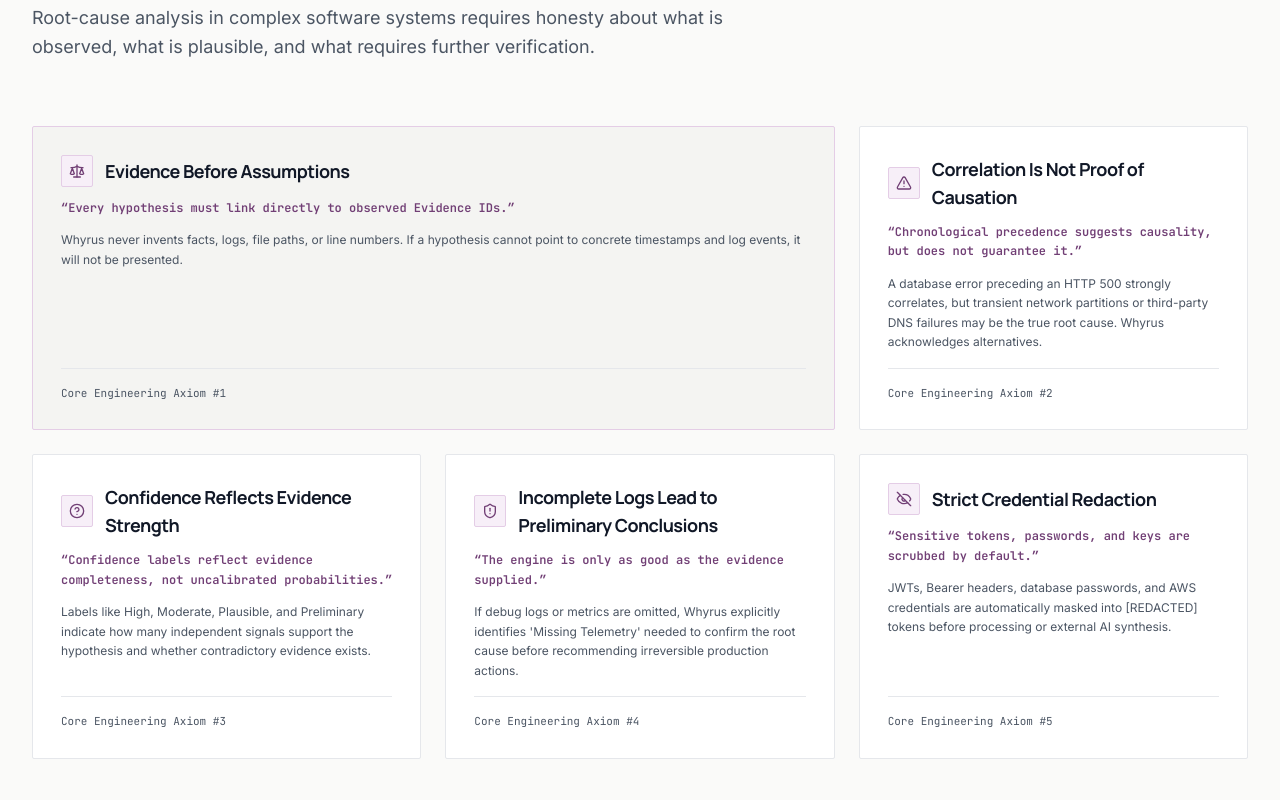
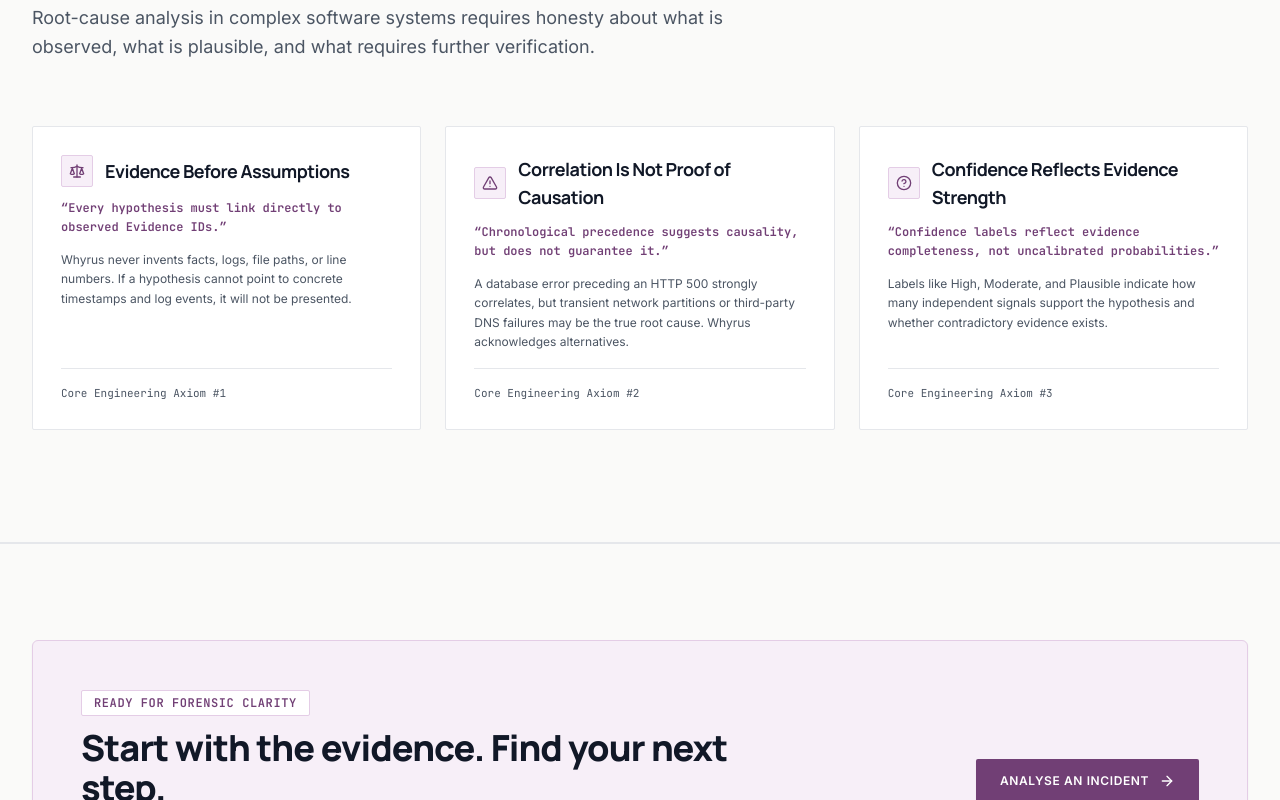
Before and after one commit to bhavya-cse/whyrus, a React (Vite) app in the folder frontend/: page / in a window 1280 px wide. Shown: the part 5600-6400 px from the top of the page. Built offline with nearby package versions, Linux system fonts and the light colour scheme; no server answers.

Commit message:
content: refine evidence and transparency principles

```diff
--- a/frontend/src/components/TrustAndEthics.jsx
+++ b/frontend/src/components/TrustAndEthics.jsx
@@ -1,9 +1,7 @@
 
 import React from 'react';
 import {
-  ShieldAlert,
   HelpCircle,
-  EyeOff,
   Scale,
   AlertTriangle,
 } from 'lucide-react';
@@ -32,22 +30,7 @@
       statement:
         'Confidence labels reflect evidence completeness, not uncalibrated probabilities.',
       description:
-        'Labels like High, Moderate, Plausible, and Preliminary indicate how many independent signals support the hypothesis and whether contradictory evidence exists.',
-    },
-    {
-      title: 'Incomplete Logs Lead to Preliminary Conclusions',
-      icon: ShieldAlert,
-      statement: 'The engine is only as good as the evidence supplied.',
-      description:
-        "If debug logs or metrics are omitted, Whyrus explicitly identifies 'Missing Telemetry' needed to confirm the root cause before recommending irreversible production actions.",
-    },
-    {
-      title: 'Strict Credential Redaction',
-      icon: EyeOff,
-      statement:
-        'Sensitive tokens, passwords, and keys are scrubbed by default.',
-      description:
-        'JWTs, Bearer headers, database passwords, and AWS credentials are automatically masked into [REDACTED] tokens before processing or external AI synthesis.',
+        'Labels like High, Moderate, and Plausible indicate how many independent signals support the hypothesis and whether contradictory evidence exists.',
     },
   ];
 
@@ -97,21 +80,14 @@
         <div className="grid grid-cols-1 md:grid-cols-2 lg:grid-cols-3 gap-6">
           {principles.map((principle, idx) => {
             const Icon = principle.icon;
-            const isFeatured = idx === 0;
 
             return (
               <div
                 key={principle.title}
-                className={`p-7 rounded-xs border transition-all duration-200 flex flex-col justify-between hover:border-[#713F75] ${
-                  isFeatured ? 'lg:col-span-2' : ''
-                }`}
+                className="p-7 rounded-xs border transition-all duration-200 flex flex-col justify-between hover:border-[#713F75]"
                 style={{
-                  backgroundColor: isFeatured
-                    ? 'var(--surface-subtle)'
-                    : 'var(--surface-bg)',
-                  borderColor: isFeatured
-                    ? '#E4CDE6'
-                    : 'var(--border-color)',
+                  backgroundColor: 'var(--surface-bg)',
+                  borderColor: 'var(--border-color)',
                 }}
               >
                 <div className="space-y-3">
```
